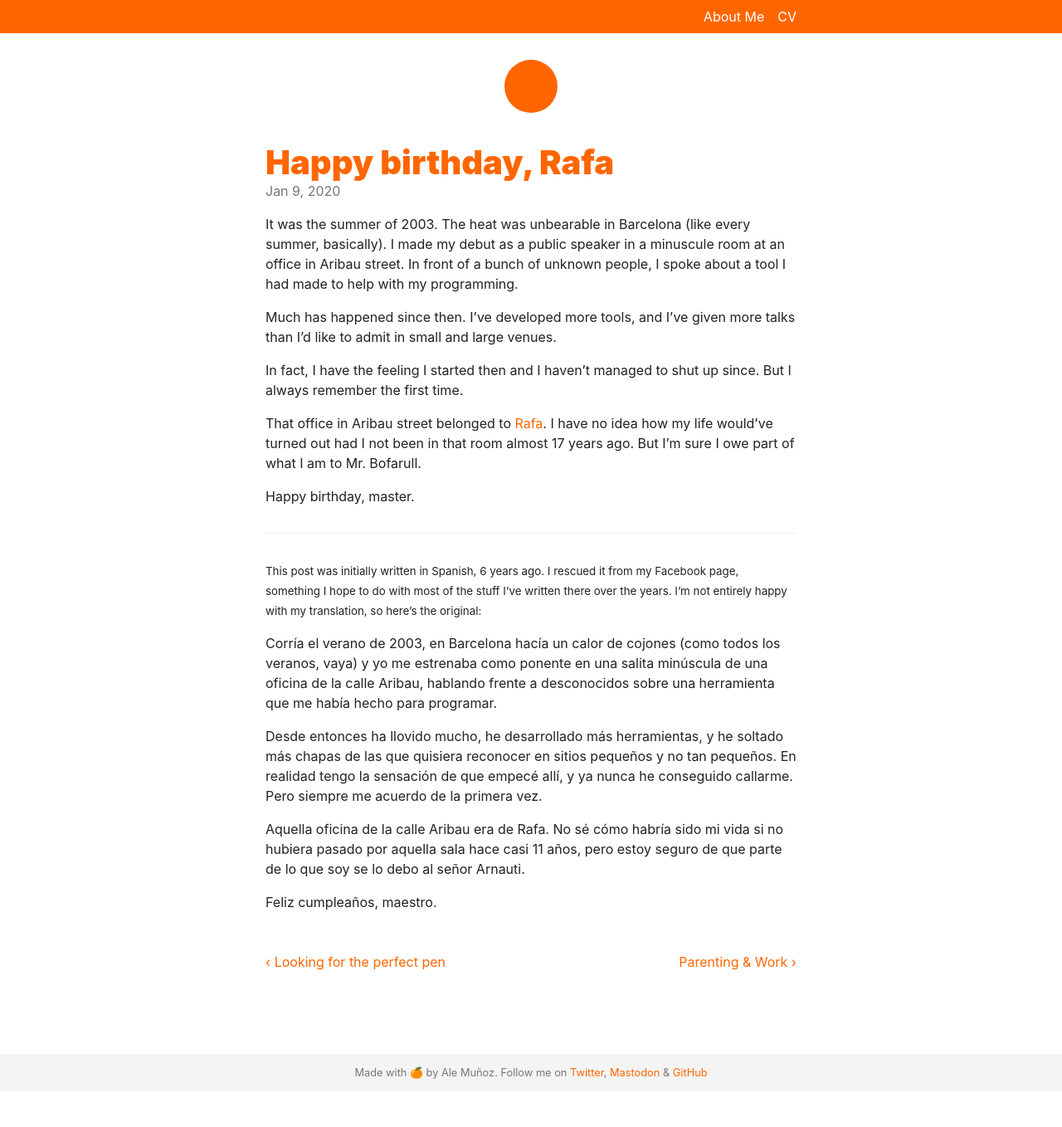
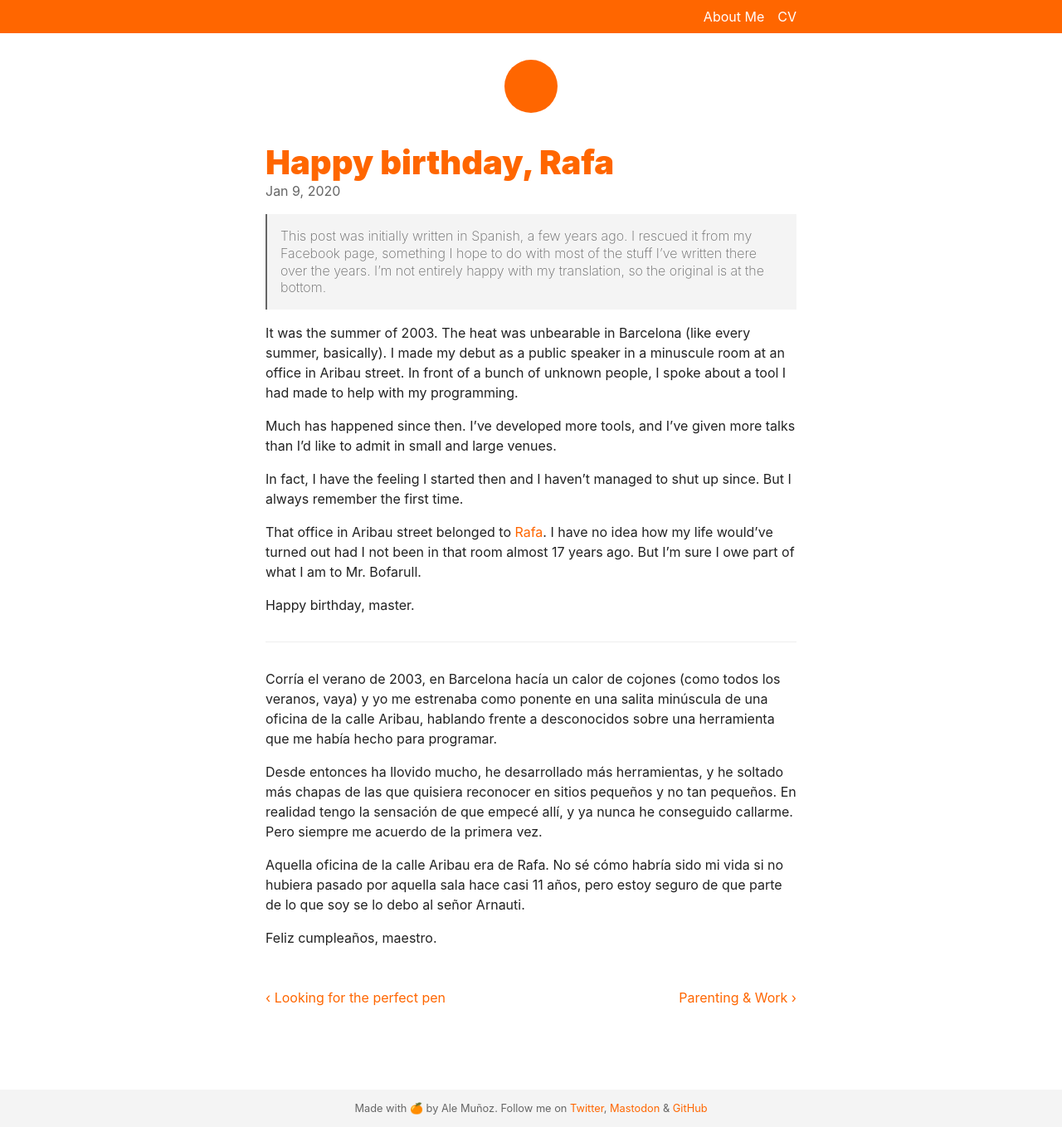
Before and after one commit to bomberstudios/me, a Jekyll site: the page built from _posts/2020-01-09-happy-birthday-rafa.md, in a window 1280 px wide. Shown: the whole page at 83% size. Built offline with Jekyll 4.4.1, drawn with Linux system fonts in a browser that asks for light colours; a script that is not in the unit is left out; before the commit the page ends 1315 px from its top, so only the background shows below that.

Commit message:
Style tweaks

```diff
--- a/_posts/2020-01-09-happy-birthday-rafa.md
+++ b/_posts/2020-01-09-happy-birthday-rafa.md
@@ -3,6 +3,7 @@ title: Happy birthday, Rafa
 date: 2020-01-09
 tags: life, friends, birthday
 ---
+> This post was initially written in Spanish, a few years ago. I rescued it from my Facebook page, something I hope to do with most of the stuff I've written there over the years. I'm not entirely happy with my translation, so the original is at the bottom.
 
 It was the summer of 2003. The heat was unbearable in Barcelona (like every summer, basically). I made my debut as a public speaker in a minuscule room at an office in Aribau street. In front of a bunch of unknown people, I spoke about a tool I had made to help with my programming.
 
@@ -16,8 +17,6 @@ Happy birthday, master.
 
 ---
 
-<small>This post was initially written in Spanish, 6 years ago. I rescued it from my Facebook page, something I hope to do with most of the stuff I've written there over the years. I'm not entirely happy with my translation, so here's the original:</small>
-
 Corría el verano de 2003, en Barcelona hacía un calor de cojones (como todos los veranos, vaya) y yo me estrenaba como ponente en una salita minúscula de una oficina de la calle Aribau, hablando frente a desconocidos sobre una herramienta que me había hecho para programar.
 
 Desde entonces ha llovido mucho, he desarrollado más herramientas, y he soltado más chapas de las que quisiera reconocer en sitios pequeños y no tan pequeños. En realidad tengo la sensación de que empecé allí, y ya nunca he conseguido callarme. Pero siempre me acuerdo de la primera vez.
--- a/assets/css/style.scss
+++ b/assets/css/style.scss
@@ -5,7 +5,7 @@
 :root {
   --brand: #f60;
   --text-color: #222;
-  --quote-color: #777;
+  --quote-color: #666;
   --quote-bg: #f4f4f4;
   --bg-color: #fff;
   --subtle: #eee;
@@ -141,8 +141,8 @@ main a:hover {
   color: var(--bg-color);
   background-color: var(--brand);
   text-decoration: none;
-  padding: 0.2em;
-  margin: -0.2em;
+  // padding: 0.2em;
+  // margin: -0.2em;
 }
 
 hr {
@@ -201,15 +201,14 @@ article li {
 }
 
 blockquote {
-  font-family: Baskerville, Georgia, serif;
-  font-style: italic;
   font-weight: 200;
-  font-size: 1.5em;
   line-height: 1.3em;
   color: var(--quote-color);
-  margin: 0;
-  padding: 0.4em 0;
-//  background-color: var(--quote-bg);
+  margin-left: 0;
+  margin-right: 0;
+  padding: 1em;
+  background-color: var(--quote-bg);
+  border-left: 2px solid var(--quote-color);
   p {
     margin: 0;
   }
```
